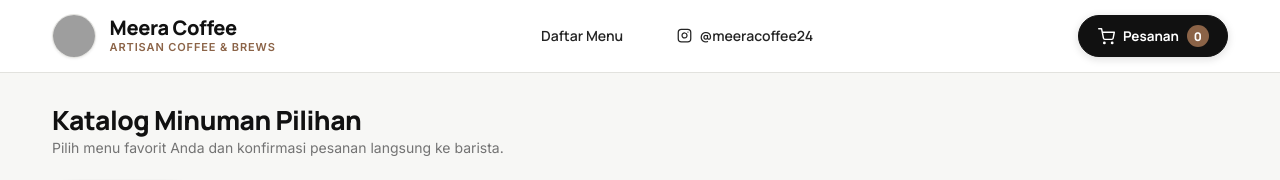
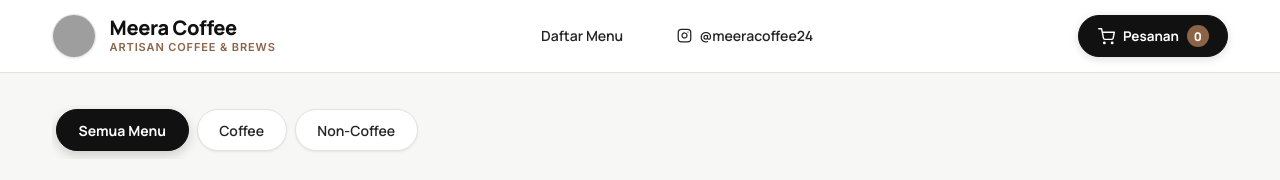
Before and after one commit to DIZZYSTORE116/merracoffe, a website: page public/index.html in a window 1280 px wide. Shown: the top 180 px of the page. Drawn offline with Linux system fonts and the light colour scheme; grey boxes are pictures that could not be loaded.

Commit message:
Update index.html

```diff
--- a/public/index.html
+++ b/public/index.html
@@ -59,15 +59,8 @@
 
   <!-- Konten Utama -->
   <main class="container">
-    <!-- Kontrol Filter Kategori & Judul Bagian -->
+    <!-- Kontrol Filter Kategori -->
     <div class="store-control">
-      <div class="section-intro-row">
-        <div>
-          <h2 class="section-heading-title">Katalog Minuman Pilihan</h2>
-          <p class="section-heading-desc">Pilih menu favorit Anda dan konfirmasi pesanan langsung ke barista.</p>
-        </div>
-      </div>
-
       <div aria-label="Filter Kategori Menu" class="category-scroll" role="tablist">
         <button aria-selected="true" class="chip-btn active" data-category="all" role="tab">Semua Menu</button>
         <button aria-selected="false" class="chip-btn" data-category="coffee" role="tab">Coffee</button>
```
